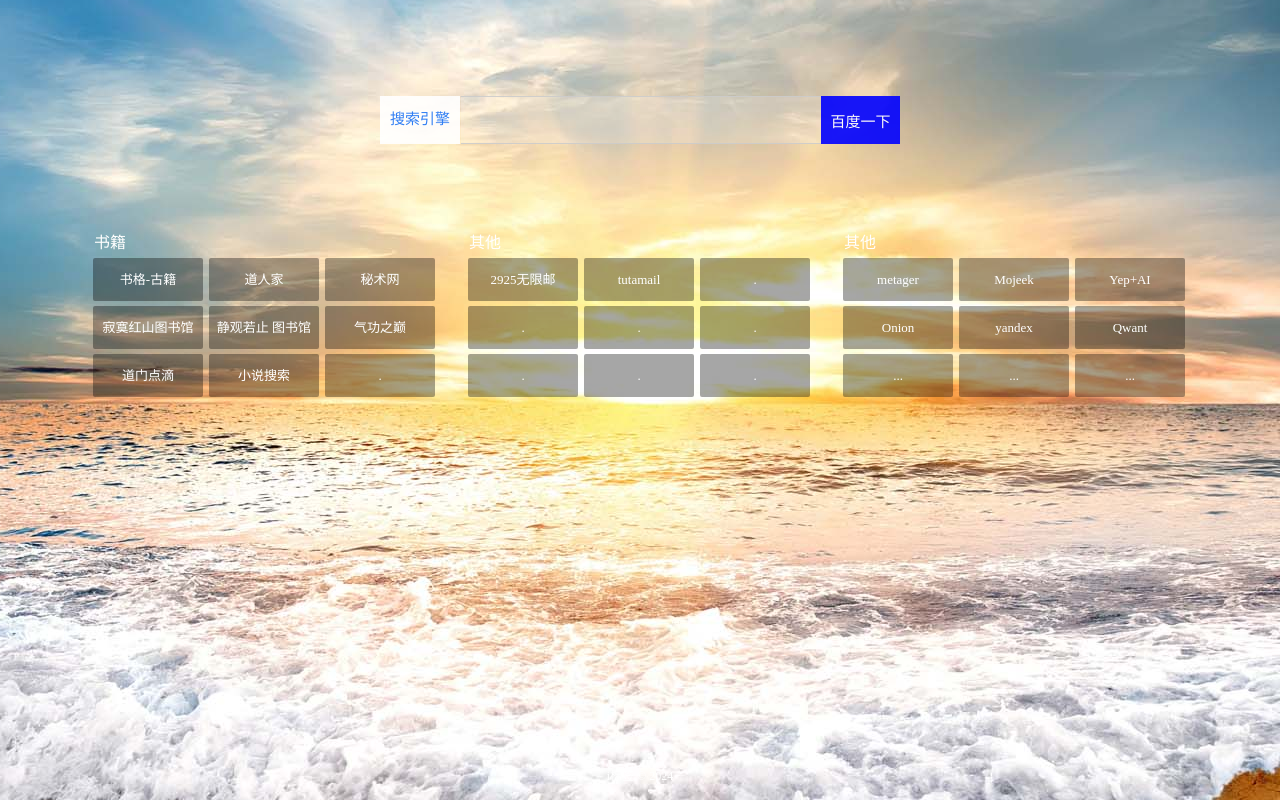
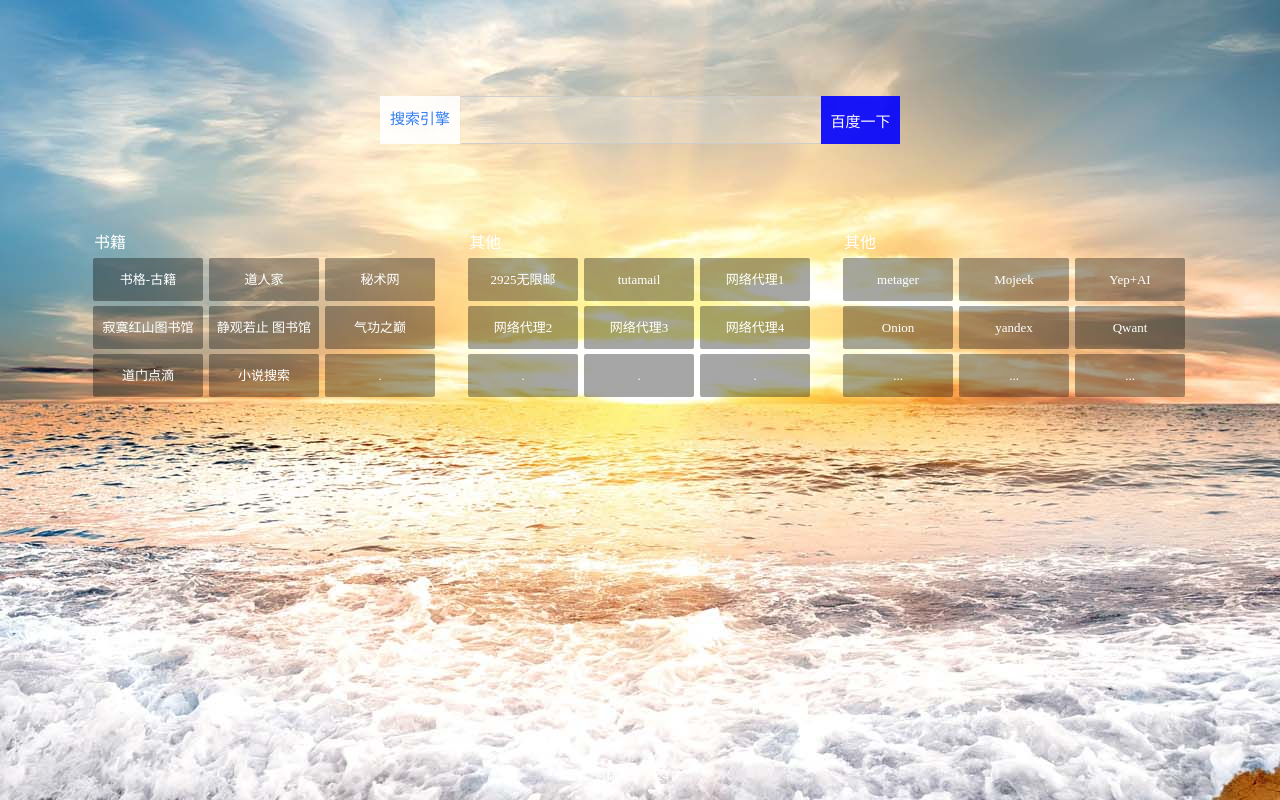
Before and after one commit to chaojiang28/1, a plain HTML site: page index.html in a window 1280 px wide. Drawn offline with nearby package versions, Linux system fonts and the light colour scheme.

Commit message:
Update index.html

```diff
--- a/index.html
+++ b/index.html
@@ -81,10 +81,10 @@
 					<ul class="jj-list-con">
                                                           <li><a href="https://www.2925.com/login/" class="link-3" target="_blank" rel="nofollow">2925无限邮</a></li>
                                                           <li><a href="https://tuta.com/zh-hans" class="link-3" target="_blank" rel="nofollow">tutamail</a></li>
-                                                          <li><a href="https://" class="link-3" target="_blank" rel="nofollow">.</a></li>
-		                                          <li><a href="https://" class="link-3" target="_blank" rel="nofollow">.</a></li>
-                                                          <li><a href="https://" class="link-3" target="_blank" rel="nofollow">.</a></li>
-		                                          <li><a href="https://" class="link-3" target="_blank" rel="nofollow">.</a></li>
+                                                          <li><a href="https://proxysite.pro/zh/" class="link-3" target="_blank" rel="nofollow">网络代理1</a></li>
+		                                          <li><a href="https://proxy.cc/zh/proxysite/" class="link-3" target="_blank" rel="nofollow">网络代理2</a></li>
+                                                          <li><a href="https://proxyorb.com/zh-Hans" class="link-3" target="_blank" rel="nofollow">网络代理3</a></li>
+		                                          <li><a href="https://www.911proxy.com/zh-hans/croxyproxy/" class="link-3" target="_blank" rel="nofollow">网络代理4</a></li>
                                                           <li><a href="https://" class="link-3" target="_blank" rel="nofollow">.</a></li>
                                                           <li><a href="https://" class="link-3" target="_blank" rel="nofollow">.</a></li>
                                                           <li><a href="https://" class="link-3" target="_blank" rel="nofollow">.</a></li>
@@ -111,6 +111,7 @@
 			<div class="footer">
 				<a style="color:#ffffff;" target="_blank" rel="nofollow"> i标签 © </a>
                                       <a href="https://" style="color:#ffffff;" target="_blank" rel="nofollow"> 2024 </a>
+		                      <a href="https://chaojiang28.github.io" style="color:#ffffff;" target="_blank" rel="nofollow"> 0 </a>
 			</div>
 	</div>
 	<script type="text/javascript" src="https://cdn.bootcdn.net/ajax/libs/jquery/3.6.4/jquery.min.js"></script>
```
